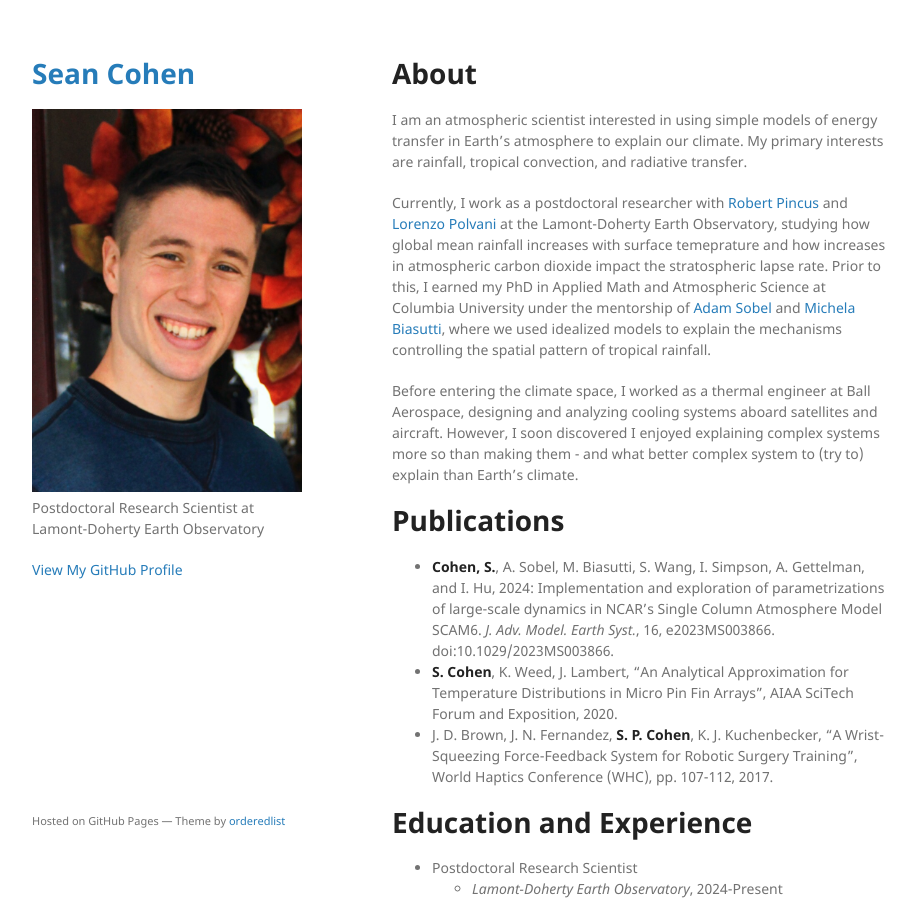
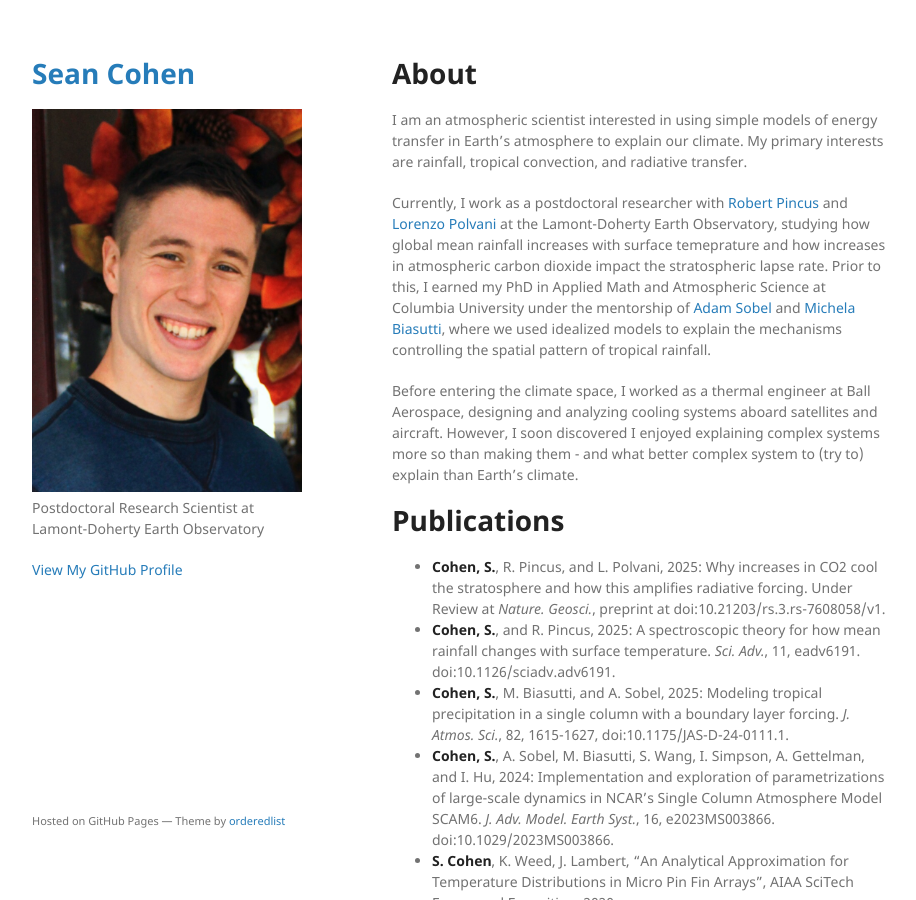
Before and after one commit to seancohen33/seancohen33.github.io, a Jekyll site: the page built from index.md, in a window 1280 px wide and 900 px high. Shown: the whole window, without its empty margins (178-1094 px from the left). Built offline with Jekyll 4.4.1, drawn with Linux system fonts in a browser that asks for light colours; our own code applies the rules of GitHub Pages for plain Markdown files.

Commit message:
Update index.md

```diff
--- a/index.md
+++ b/index.md
@@ -12,6 +12,9 @@ Before entering the climate space, I worked as a thermal engineer at Ball Aerosp
 
 # Publications
 
+*   **Cohen, S.**, R. Pincus, and L. Polvani, 2025: Why increases in CO2 cool the stratosphere and how this amplifies radiative forcing. Under Review at _Nature. Geosci._, preprint at doi:10.21203/rs.3.rs-7608058/v1.
+*   **Cohen, S.**, and R. Pincus, 2025: A spectroscopic theory for how mean rainfall changes with surface temperature. _Sci. Adv._, 11, eadv6191. doi:10.1126/sciadv.adv6191.
+*   **Cohen, S.**, M. Biasutti, and A. Sobel, 2025: Modeling tropical precipitation in a single column with a boundary layer forcing. _J. Atmos. Sci._, 82, 1615-1627, doi:10.1175/JAS-D-24-0111.1.
 *   **Cohen, S.**, A. Sobel, M. Biasutti, S. Wang, I. Simpson, A. Gettelman, and I. Hu, 2024: Implementation and exploration of parametrizations of large-scale dynamics in NCAR's Single Column Atmosphere Model SCAM6. _J. Adv. Model. Earth Syst._, 16, e2023MS003866. doi:10.1029/2023MS003866.
 *   **S. Cohen**, K. Weed, J. Lambert, “An Analytical Approximation for Temperature Distributions in Micro Pin Fin Arrays”, AIAA SciTech Forum and Exposition, 2020.
 *   J. D. Brown, J. N. Fernandez, **S. P. Cohen**, K. J. Kuchenbecker, “A Wrist-Squeezing Force-Feedback System for Robotic Surgery Training”, World Haptics Conference (WHC), pp. 107-112, 2017.
```
